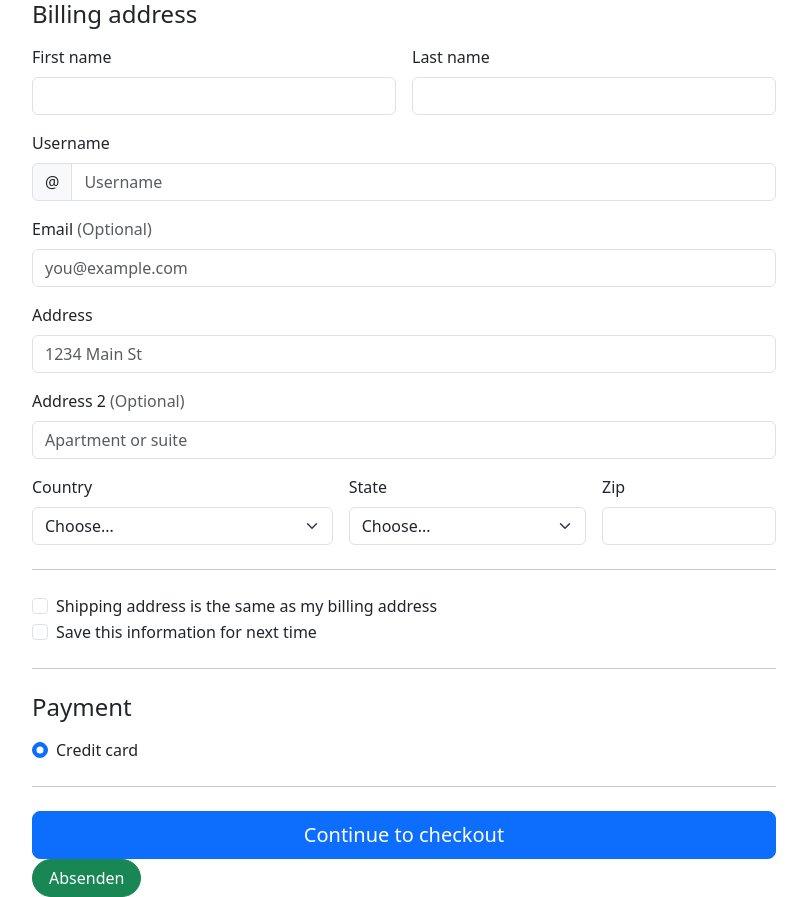
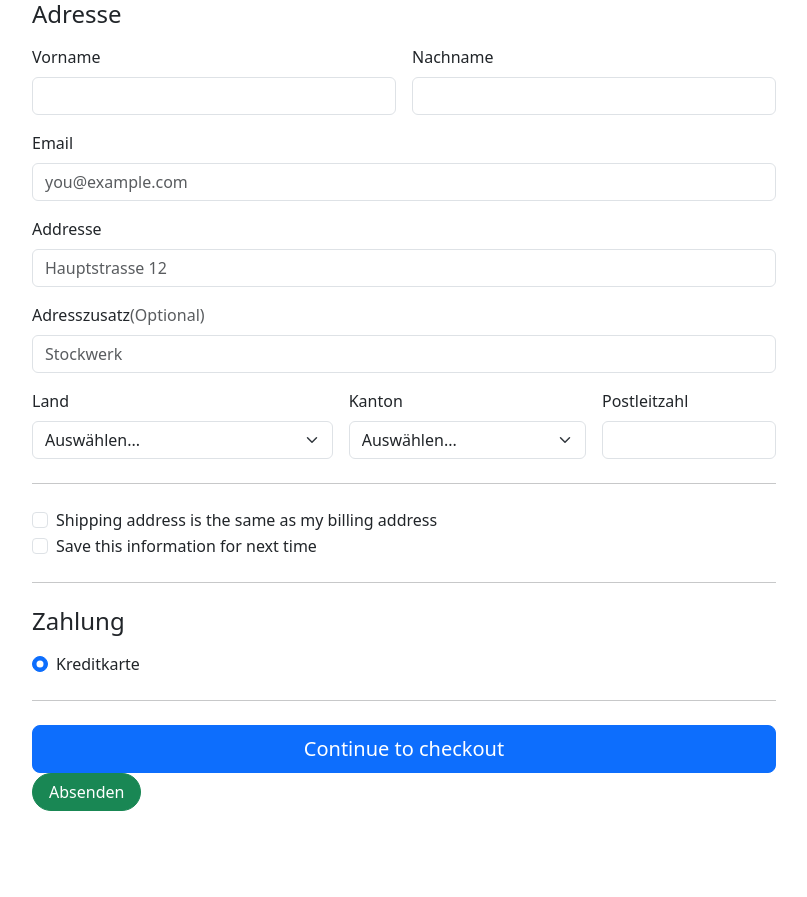
Before and after one commit to lunarpotato/website_dogcoach, a Next.js app: page / in a window 1280 px wide. Shown: the whole page, without its empty margins (50-857 px from the left). After the commit the page ends 811 px from the top, so only its background shows below. Built offline with nearby package versions, Linux system fonts and the light colour scheme.

Commit message:
adjusted form text and placeholders

```diff
--- a/app/form.tsx
+++ b/app/form.tsx
@@ -16,12 +16,12 @@ export default function Page() {
       <div className="container">
 
       <div className="col-md-7 col-lg-8">
-  <h4 className="mb-3">Billing address</h4>
+  <h4 className="mb-3">Adresse</h4>
   <form className="needs-validation" noValidate>
     <div className="row g-3">
       <div className="col-sm-6">
         <label htmlFor="firstName" className="form-label">
-          First name
+          Vorname
         </label>
         <input
           type="text"
@@ -31,11 +31,11 @@ export default function Page() {
           defaultValue=""
           required
         />
-        <div className="invalid-feedback">Valid first name is required.</div>
+        <div className="invalid-feedback">Bitte gib hier deinen Vornamen ein</div>
       </div>
       <div className="col-sm-6">
         <label htmlFor="lastName" className="form-label">
-          Last name
+          Nachname
         </label>
         <input
           type="text"
@@ -45,87 +45,73 @@ export default function Page() {
           defaultValue=""
           required
         />
-        <div className="invalid-feedback">Valid last name is required.</div>
+        <div className="invalid-feedback">Bitte gib hier deinen Nachnamen ein</div>
       </div>
-      <div className="col-12">
-        <label htmlFor="username" className="form-label">
-          Username
-        </label>
-        <div className="input-group has-validation">
-          <span className="input-group-text">@</span>
-          <input
-            type="text"
-            className="form-control"
-            id="username"
-            placeholder="Username"
-            required
-          />
-          <div className="invalid-feedback">Your username is required.</div>
-        </div>
-      </div>
+
       <div className="col-12">
         <label htmlFor="email" className="form-label">
-          Email <span className="text-body-secondary">(Optional)</span>
+          Email <span className="text-body-secondary"></span>
         </label>
         <input
           type="email"
           className="form-control"
           id="email"
           placeholder="you@example.com"
+          required
         />
         <div className="invalid-feedback">
-          Please enter a valid email address for shipping updates.
+          Bitte gib hier eine gültige Email Adresse ein
         </div>
       </div>
       <div className="col-12">
         <label htmlFor="address" className="form-label">
-          Address
+          Addresse
         </label>
         <input
           type="text"
           className="form-control"
           id="address"
-          placeholder="1234 Main St"
+          placeholder="Hauptstrasse 12"
           required
         />
         <div className="invalid-feedback">
-          Please enter your shipping address.
+          Bitte gib hier deine Adresse ein
         </div>
       </div>
       <div className="col-12">
         <label htmlFor="address2" className="form-label">
-          Address 2 <span className="text-body-secondary">(Optional)</span>
+          Adresszusatz<span className="text-body-secondary">(Optional)</span>
         </label>
         <input
           type="text"
           className="form-control"
           id="address2"
-          placeholder="Apartment or suite"
+          placeholder="Stockwerk"
         />
       </div>
       <div className="col-md-5">
         <label htmlFor="country" className="form-label">
-          Country
+          Land
         </label>
         <select className="form-select" id="country" required>
-          <option value="">Choose...</option>
-          <option>United States</option>
+          <option value="">Auswählen...</option>
+          <option>Schweiz</option>
         </select>
         <div className="invalid-feedback">Please select a valid country.</div>
       </div>
       <div className="col-md-4">
         <label htmlFor="state" className="form-label">
-          State
+          Kanton
         </label>
         <select className="form-select" id="state" required>
-          <option value="">Choose...</option>
-          <option>California</option>
+          <option value="">Auswählen...</option>
+          <option>Zürich</option>
         </select>
         <div className="invalid-feedback">Please provide a valid state.</div>
       </div>
       <div className="col-md-3">
         <label htmlFor="zip" className="form-label">
-          Zip
+          Postleitzahl
         </label>
         <input
           type="text"
@@ -134,7 +120,7 @@ export default function Page() {
           placeholder=""
           required
         />
-        <div className="invalid-feedback">Zip code required.</div>
+        <div className="invalid-feedback">Bitte gib deine Postleitzahl ein</div>
       </div>
     </div>
     <hr className="my-4" />
@@ -151,7 +137,7 @@ export default function Page() {
       </label>
     </div>
     <hr className="my-4" />
-    <h4 className="mb-3">Payment</h4>
+    <h4 className="mb-3">Zahlung</h4>
     <div className="my-3">
       <div className="form-check">
         <input
@@ -163,7 +149,7 @@ export default function Page() {
           required
         />
         <label className="form-check-label" htmlFor="credit">
-          Credit card
+          Kreditkarte
         </label>
 
 
```
